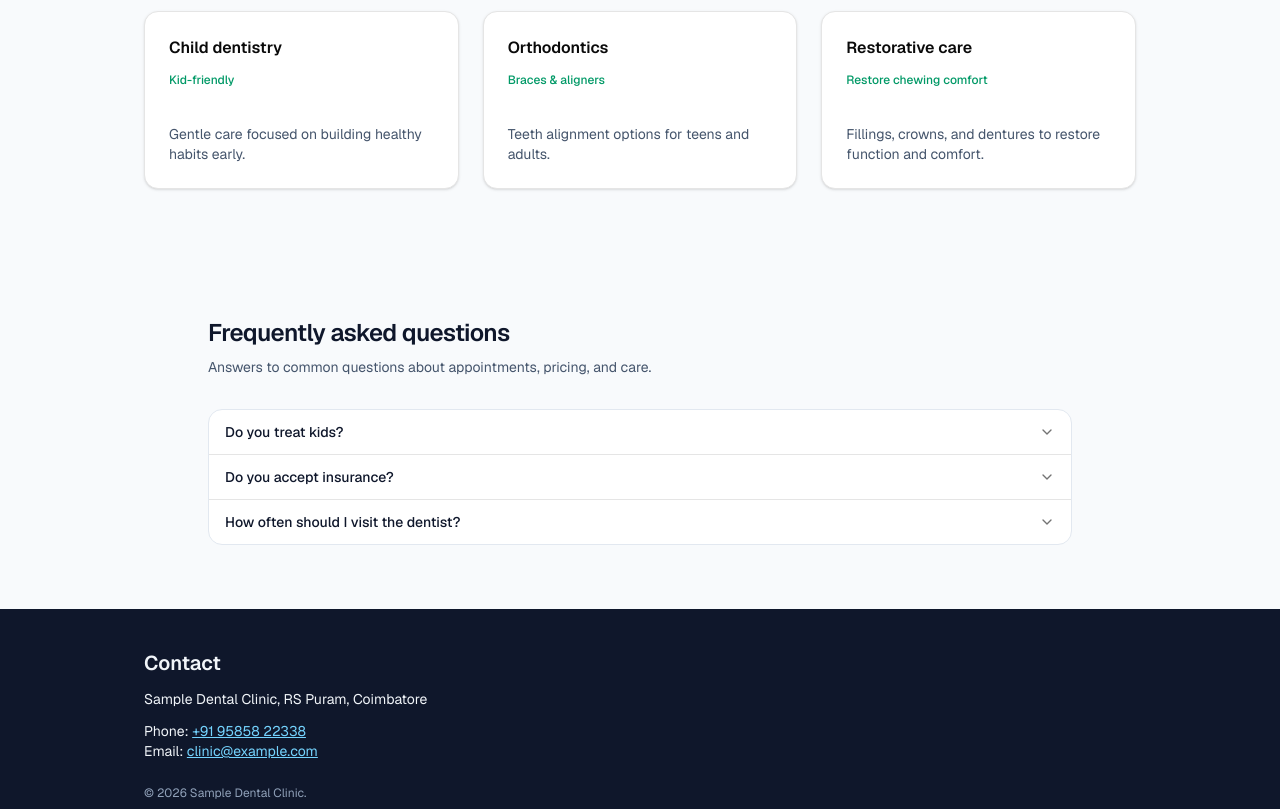
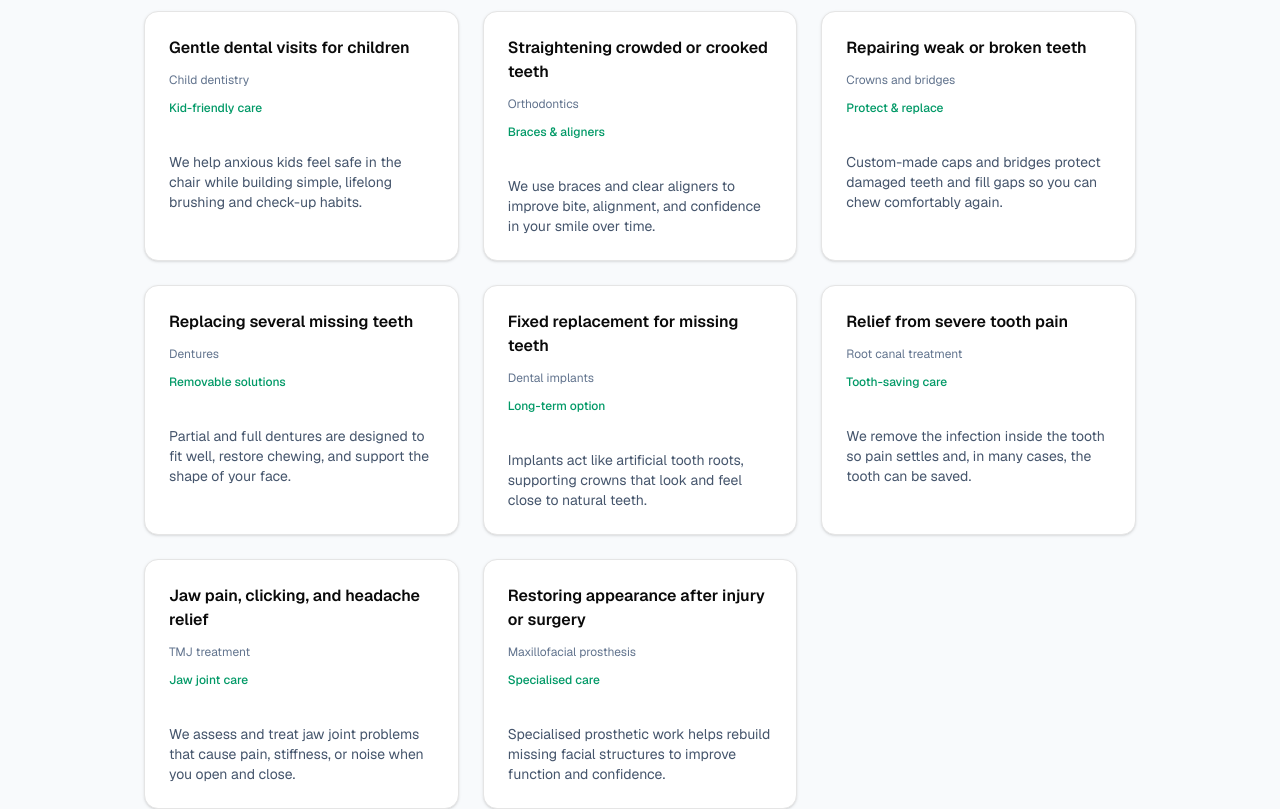
Before and after one commit to fooorrrceee/rr-dental-flip, a Next.js app in the folder landing-course/: page / in a window 1280 px wide. Shown: the part 1220-2029 px from the top of the page. Built offline with nearby package versions, Linux system fonts and the light colour scheme.

Commit message:
add problem-solution oriented copy for serviceSection

```diff
--- a/landing-course/app/components/ServicesSection.tsx
+++ b/landing-course/app/components/ServicesSection.tsx
@@ -6,29 +6,71 @@ import {
 } from "@/components/ui/card";
 
 type Service = {
-  name: string;
-  description: string;
-  highlight?: string;
+  headline: string;      // patient-facing problem/outcome
+  technicalName: string; // clinical/procedure name
+  description: string;   // short explanation, outcome-focused
+  highlight?: string;    // optional tag
 };
 
 const services: Service[] = [
   {
-    name: "Child dentistry",
-    description: "Gentle care focused on building healthy habits early.",
-    highlight: "Kid-friendly",
+    headline: "Gentle dental visits for children",
+    technicalName: "Child dentistry",
+    description:
+      "We help anxious kids feel safe in the chair while building simple, lifelong brushing and check-up habits.",
+    highlight: "Kid-friendly care",
   },
   {
-    name: "Orthodontics",
-    description: "Teeth alignment options for teens and adults.",
+    headline: "Straightening crowded or crooked teeth",
+    technicalName: "Orthodontics",
+    description:
+      "We use braces and clear aligners to improve bite, alignment, and confidence in your smile over time.",
     highlight: "Braces & aligners",
   },
   {
-    name: "Restorative care",
-    description: "Fillings, crowns, and dentures to restore function and comfort.",
-    highlight: "Restore chewing comfort",
+    headline: "Repairing weak or broken teeth",
+    technicalName: "Crowns and bridges",
+    description:
+      "Custom-made caps and bridges protect damaged teeth and fill gaps so you can chew comfortably again.",
+    highlight: "Protect & replace",
   },
-  // add more soon
+  {
+    headline: "Replacing several missing teeth",
+    technicalName: "Dentures",
+    description:
+      "Partial and full dentures are designed to fit well, restore chewing, and support the shape of your face.",
+    highlight: "Removable solutions",
+  },
+  {
+    headline: "Fixed replacement for missing teeth",
+    technicalName: "Dental implants",
+    description:
+      "Implants act like artificial tooth roots, supporting crowns that look and feel close to natural teeth.",
+    highlight: "Long-term option",
+  },
+  {
+    headline: "Relief from severe tooth pain",
+    technicalName: "Root canal treatment",
+    description:
+      "We remove the infection inside the tooth so pain settles and, in many cases, the tooth can be saved.",
+    highlight: "Tooth-saving care",
+  },
+  {
+    headline: "Jaw pain, clicking, and headache relief",
+    technicalName: "TMJ treatment",
+    description:
+      "We assess and treat jaw joint problems that cause pain, stiffness, or noise when you open and close.",
+    highlight: "Jaw joint care",
+  },
+  {
+    headline: "Restoring appearance after injury or surgery",
+    technicalName: "Maxillofacial prosthesis",
+    description:
+      "Specialised prosthetic work helps rebuild missing facial structures to improve function and confidence.",
+    highlight: "Specialised care",
+  },
 ];
+
 
 export function ServicesSection() {
   return (
@@ -46,11 +88,14 @@ export function ServicesSection() {
         </h2>
         <div className="mt-6 grid gap-6 sm:grid-cols-3">
           {services.map((service) => (
-            <Card key={service.name}>
+            <Card key={service.technicalName}>
               <CardHeader className="pb-3">
                 <CardTitle className="text-base">
-                  {service.name}
+                  {service.headline}
                 </CardTitle>
+                <p className="mt-1 text-xs text-slate-500">
+                  {service.technicalName}
+                </p>
                 {service.highlight && (
                   <p className="mt-1 text-xs font-medium text-emerald-600">
                     {service.highlight}
```
